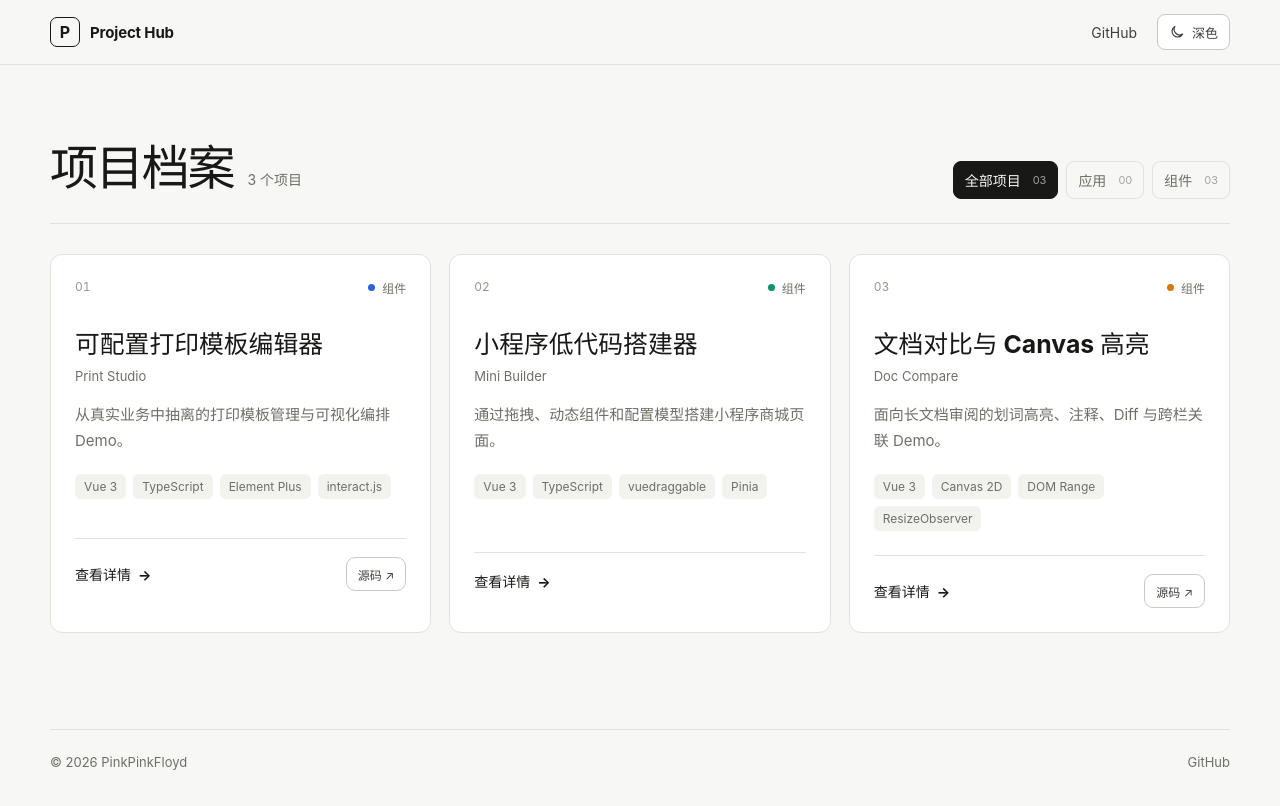
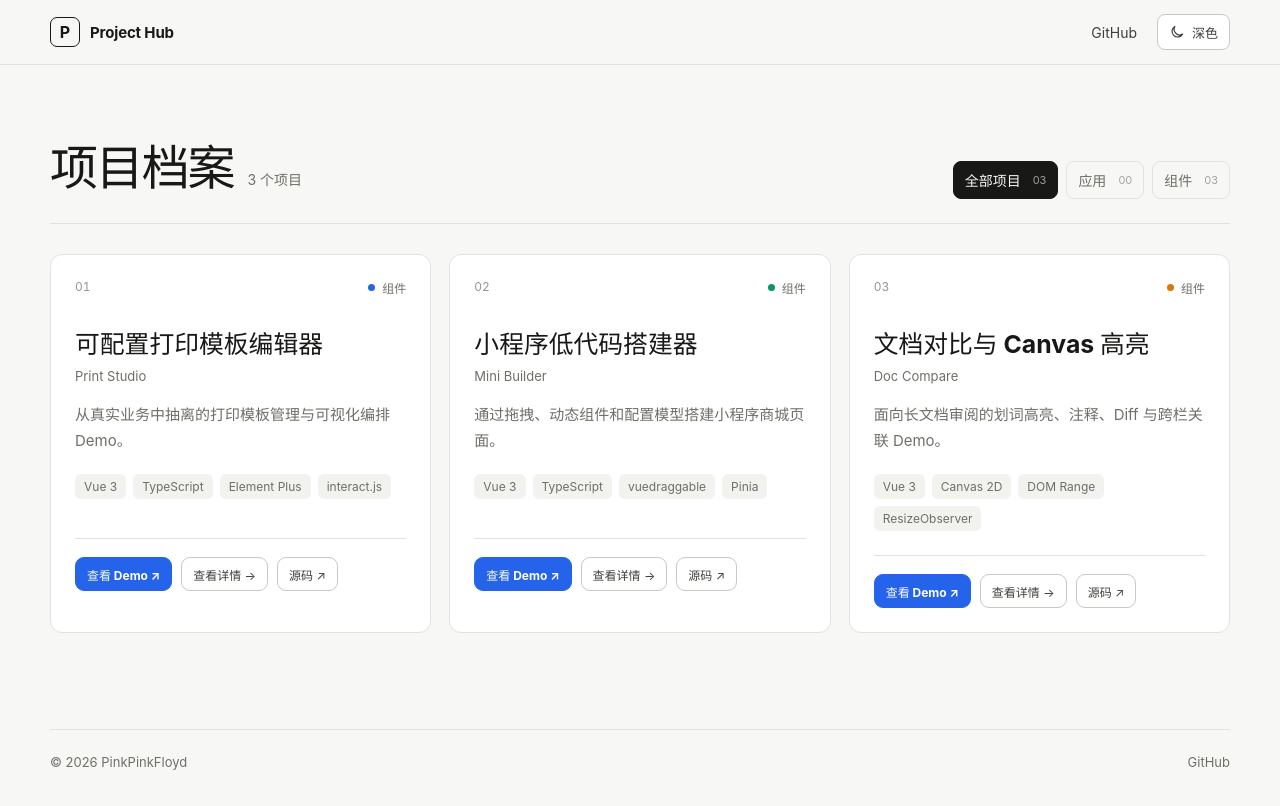
Before and after one commit to PinkPinkFloyd/SummerProjectHub, a Vue app: page / in a window 1280 px wide. Built offline with nearby package versions, Linux system fonts and the light colour scheme.

Commit message:
feat: add live project demo links

```diff
--- a/src/components/ProjectCard.vue
+++ b/src/components/ProjectCard.vue
@@ -33,10 +33,13 @@ const projectNumber = computed(() => String(props.index + 1).padStart(2, '0'))
       </ul>
 
       <div class="card-actions">
-        <RouterLink class="detail-link" :to="{ name: 'project-detail', params: { slug: project.slug } }">
-          查看详情 <span>→</span>
-        </RouterLink>
-        <ProjectLinks compact :links="project.links" :demo-status="project.demoStatus" :show-unavailable="false" />
+        <ProjectLinks
+          compact
+          :links="project.links"
+          :demo-status="project.demoStatus"
+          :details-to="{ name: 'project-detail', params: { slug: project.slug } }"
+          :show-unavailable="false"
+        />
       </div>
     </div>
   </article>
@@ -132,30 +135,8 @@ const projectNumber = computed(() => String(props.index + 1).padStart(2, '0'))
 }
 
 .card-actions {
-  display: flex;
-  align-items: center;
-  justify-content: space-between;
-  gap: 12px;
   margin-top: auto;
   padding-top: 18px;
   border-top: 1px solid var(--line);
 }
-
-.detail-link {
-  display: inline-flex;
-  align-items: center;
-  gap: 7px;
-  color: var(--text);
-  font-size: 0.875rem;
-  font-weight: 700;
-  text-decoration: none;
-}
-
-.detail-link span {
-  transition: transform 160ms ease;
-}
-
-.detail-link:hover span {
-  transform: translateX(3px);
-}
 </style>
--- a/src/components/ProjectLinks.vue
+++ b/src/components/ProjectLinks.vue
@@ -1,9 +1,11 @@
 <script setup lang="ts">
+import type { RouteLocationRaw } from 'vue-router'
 import type { DemoStatus, ProjectLinks } from '@/types/project'
 
 defineProps<{
   links: ProjectLinks
   demoStatus: DemoStatus
+  detailsTo?: RouteLocationRaw
   compact?: boolean
   showUnavailable?: boolean
 }>()
@@ -12,7 +14,7 @@ defineProps<{
 <template>
   <div class="project-links" :class="{ compact }">
     <a v-if="links.demo" class="link-button primary" :href="links.demo" target="_blank" rel="noreferrer">
-      在线体验 ↗
+      查看 Demo ↗
     </a>
     <a v-else-if="links.website" class="link-button primary" :href="links.website" target="_blank" rel="noreferrer">
       访问项目 ↗
@@ -21,6 +23,7 @@ defineProps<{
       {{ demoStatus === 'offline' ? '演示暂不可用' : '在线体验准备中' }}
     </span>
 
+    <RouterLink v-if="detailsTo" class="link-button" :to="detailsTo">查看详情 →</RouterLink>
     <a v-if="links.source" class="link-button" :href="links.source" target="_blank" rel="noreferrer">源码 ↗</a>
     <a v-if="links.frontendSource" class="link-button" :href="links.frontendSource" target="_blank" rel="noreferrer">前端源码 ↗</a>
     <a v-if="links.backendSource" class="link-button" :href="links.backendSource" target="_blank" rel="noreferrer">后端源码 ↗</a>
--- a/src/data/projects.ts
+++ b/src/data/projects.ts
@@ -29,9 +29,10 @@ export const projects: Project[] = [
     ],
     architecture: ['路由页面负责业务流程', '编辑组件通过 v-model 同步配置', 'Mock 层隔离外部接口'],
     links: {
+      demo: 'https://pinkpinkfloyd.github.io/Vue3-components/',
       source: 'https://github.com/PinkPinkFloyd/Vue3-components',
     },
-    demoStatus: 'preparing',
+    demoStatus: 'live',
     accent: '#2563eb',
     code: 'PRINT / 01',
     featured: true,
@@ -58,8 +59,11 @@ export const projects: Project[] = [
       '同步维护画布顺序、当前选中项和右侧编辑器映射',
     ],
     architecture: ['useInit 管理初始模型', 'useDrag 处理克隆与拖入', 'componentsMap 负责动态组件注册'],
-    links: {},
-    demoStatus: 'preparing',
+    links: {
+      demo: 'https://pinkpinkfloyd.github.io/lowcode-miniprogram-vue3/',
+      source: 'https://github.com/PinkPinkFloyd/lowcode-miniprogram-vue3',
+    },
+    demoStatus: 'live',
     accent: '#059669',
     code: 'LOW CODE / 02',
     featured: true,
@@ -87,9 +91,10 @@ export const projects: Project[] = [
     ],
     architecture: ['线性文本偏移作为数据模型', 'Range 负责偏移到矩形的转换', '双 Canvas 分离用户与检索高亮'],
     links: {
+      demo: 'https://pinkpinkfloyd.github.io/doc-highlight-demo/',
       source: 'https://github.com/PinkPinkFloyd/doc-highlight-demo',
     },
-    demoStatus: 'preparing',
+    demoStatus: 'live',
     accent: '#d97706',
     code: 'CANVAS / 03',
     featured: true,
```
